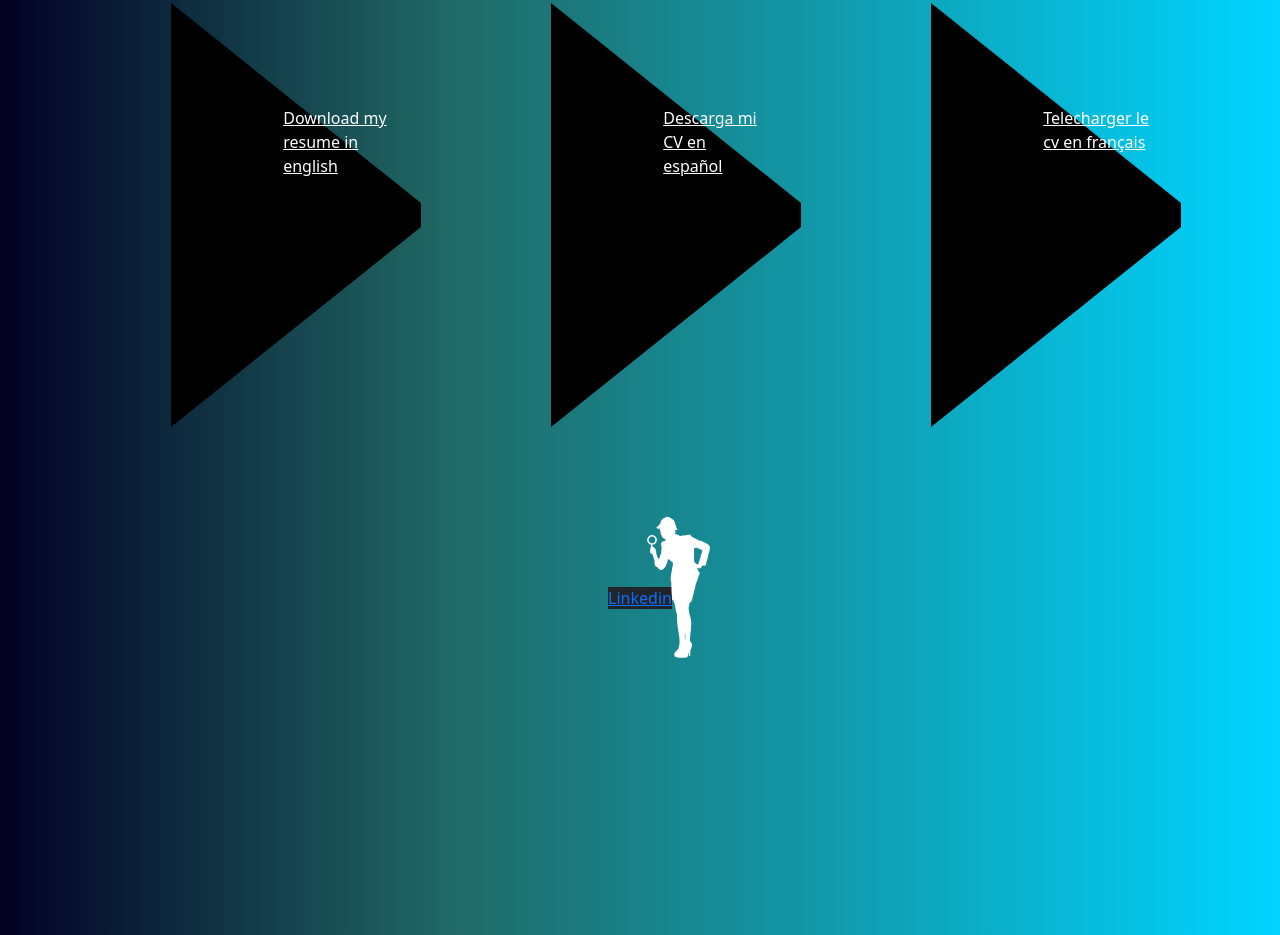
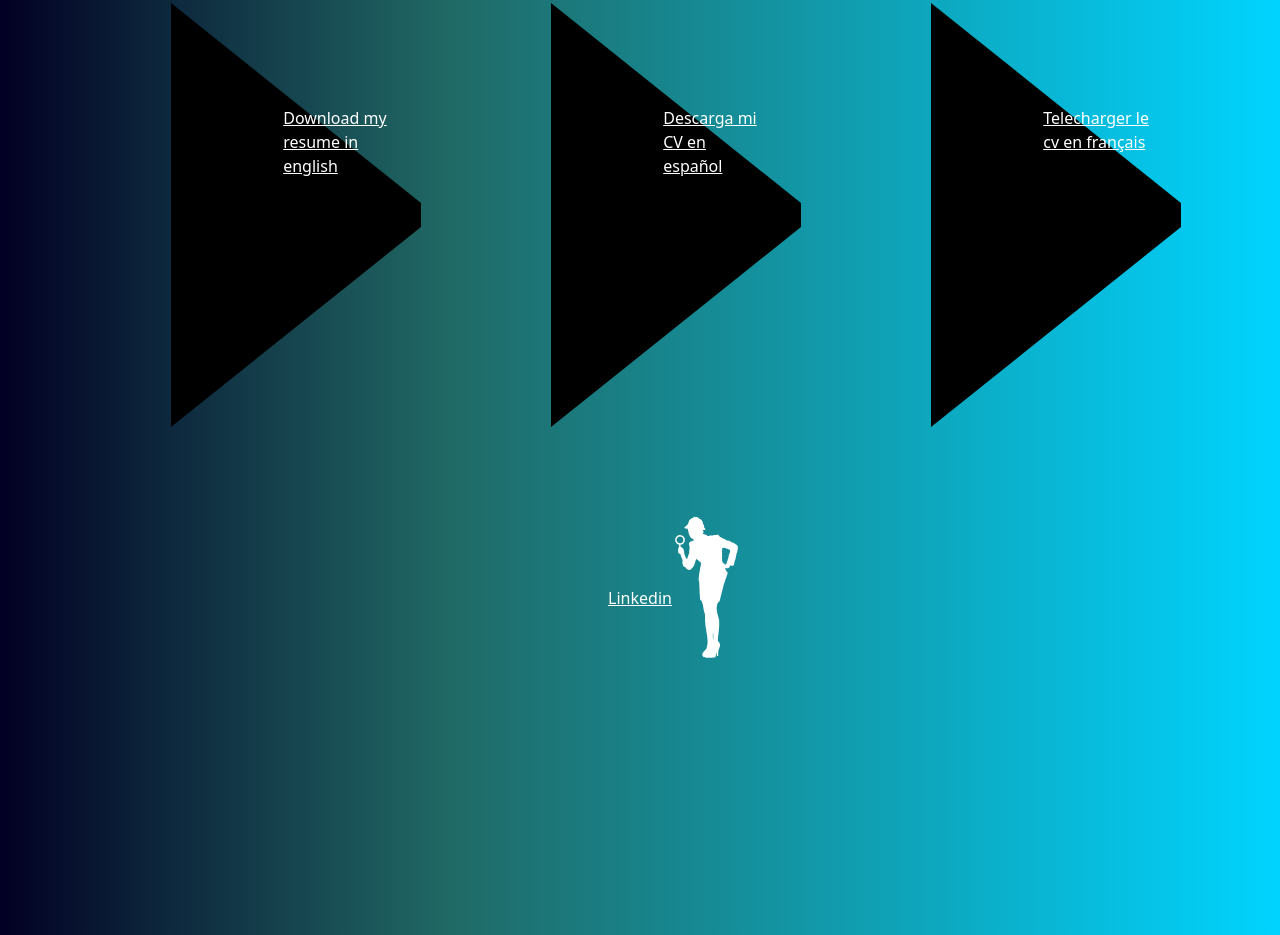
Before and after one commit to JessicaVF/portafolio, a plain HTML site: page cv.html in a window 1280 px wide. Shown: the part 227-1162 px from the top of the page. Drawn offline with nearby package versions, Linux system fonts and the light colour scheme.

Commit message:
cv section - linkedin ready (v1)

```diff
--- a/cv.html
+++ b/cv.html
@@ -59,8 +59,8 @@
             </div>
         </div>
     </div>
-    <div class="row d-flex justify-content-center text-center mt-5">
-        <div><a href="https://www.linkedin.com/in/jessica-villar-fuentes/?locale=en_US" class="bg-dark">Linkedin</a></div>
+    <div class="row d-flex justify-content-center text-center mt-5 linkedin">
+        <div><a href="https://www.linkedin.com/in/jessica-villar-fuentes/?locale=en_US"  target="_blank" style="color: white;">Linkedin</a></div>
         <img src="imgDetective.svg" class="imgIcon imgDetective">
     </div>
 </div>
--- a/styles.css
+++ b/styles.css
@@ -282,5 +282,10 @@ article#skillsInfo ul li:first-of-type {
   opacity: 1;
   width:35%;
   margin-top: -25%;
+  margin-left: 5%;
   clip-path:inset(30% 30% 45% 50%);
+
 }
+.linkedin:hover{
+  background-color: black;
+}
```
